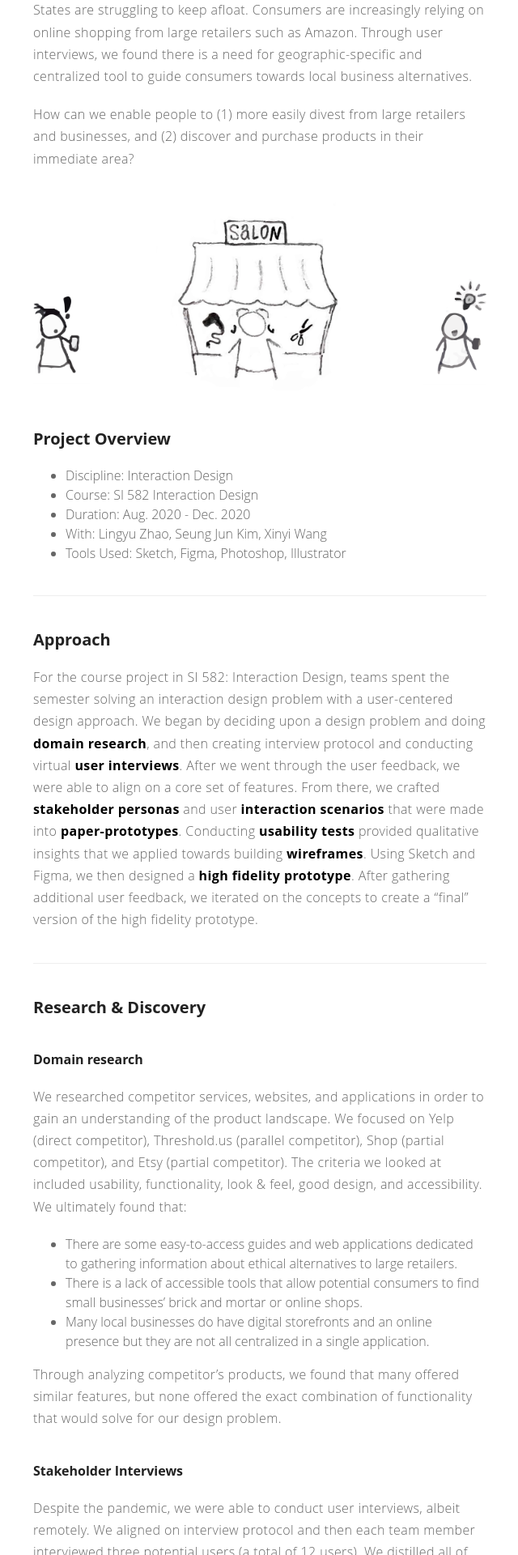
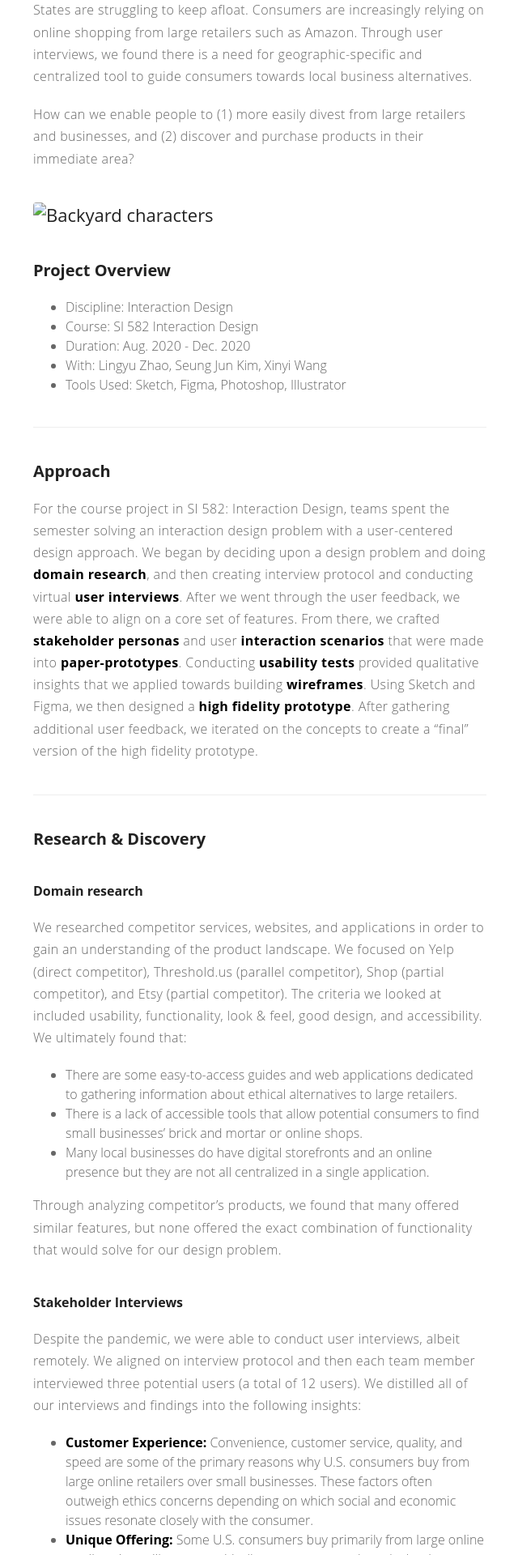
Before and after one commit to Nicholasdgiles/nicholasgiles.github.io, a Jekyll site: the page built from _posts/2020-12-13-interaction-design.markdown, in a window 1280 px wide. Shown: the part 1229-3149 px from the top of the page at 81% size, without its empty margins (319-959 px from the left). Built offline with Jekyll 4.4.1, drawn with Linux system fonts in a browser that asks for light colours.

Commit message:
url update

```diff
--- a/_posts/2020-12-13-interaction-design.markdown
+++ b/_posts/2020-12-13-interaction-design.markdown
@@ -11,7 +11,7 @@
 projects: true
 description: "Backyard mobile iOS app design | SI 582 Interaction Design."
 ---
-<img src="http://www.nicholasgiles.com/assets/images/hero_backyard.png" class="bigger-image" alt="Backyard Hero Image" />
+<img src="nicholasgiles.com/assets/images/hero_backyard.png" class="bigger-image" alt="Backyard Hero Image" />
 
 ### Design Problem
 
@@ -19,7 +19,7 @@
 
 How can we enable people to (1) more easily divest from large retailers and businesses, and (2) discover and purchase products in their immediate area?
 
-<img src="http://www.nicholasgiles.com/assets/images/character_sketch.png" alt="Backyard characters" />
+<img src="nicholasgiles.com/assets/images/character_sketch.png" alt="Backyard characters" />
 ---
 
 ### Project Overview
@@ -63,13 +63,13 @@
 
 We crafted two personas, focusing on the motivations and obstacles that people may experience while shopping or managing a small business. These simplified personas helped us orient ourselves when making product decisions.
 
-<img src="http://www.nicholasgiles.com/assets/images/persona1_header.png" alt="Persona 1" style="display: block; margin-left: auto; margin-right: auto;"/>
-<img src="http://www.nicholasgiles.com/assets/images/persona1_details.png" alt="Persona 1" style="display: block; margin-left: auto; margin-right: auto;"/>
+<img src="nicholasgiles.com/assets/images/persona1_header.png" alt="Persona 1" style="display: block; margin-left: auto; margin-right: auto;"/>
+<img src="nicholasgiles.com/assets/images/persona1_details.png" alt="Persona 1" style="display: block; margin-left: auto; margin-right: auto;"/>
 
 ---
 
-<img src="http://www.nicholasgiles.com/assets/images/persona2_header.png" alt="Persona 2" style="display: block; margin-left: auto; margin-right: auto;"/>
-<img src="http://www.nicholasgiles.com/assets/images/persona2_details.png" alt="Persona 2" style="display: block; margin-left: auto; margin-right: auto;"/>
+<img src="nicholasgiles.com/assets/images/persona2_header.png" alt="Persona 2" style="display: block; margin-left: auto; margin-right: auto;"/>
+<img src="nicholasgiles.com/assets/images/persona2_details.png" alt="Persona 2" style="display: block; margin-left: auto; margin-right: auto;"/>
 
 ---
 
@@ -89,10 +89,10 @@
 
 Sketching storyboards was the next step in the design process. I sketched each of the three interaction scenarios as well as additional standalone scenarios. These sketches ultimately helped with our brainstorming process.
 
-<img src="http://www.nicholasgiles.com/assets/images/user_scenario.png" alt="User scenario" />
+<img src="nicholasgiles.com/assets/images/user_scenario.png" alt="User scenario" />
 <figcaption class="caption">User Scenario</figcaption>
 
-<img src="http://www.nicholasgiles.com/assets/images/Backyard_Sketches.png" class="bigger-image" alt="Backyard Sketches" />
+<img src="nicholasgiles.com/assets/images/Backyard_Sketches.png" class="bigger-image" alt="Backyard Sketches" />
 <figcaption class="caption">Sketches</figcaption>
 
 Additionally, sketching storyboards helped us have conversations and define Backyard's core product functionality:
@@ -106,7 +106,7 @@
 
 Paper prototypes were the next phase of the design process. We pulled from our sketches and storyboards, as well as the core functionality, helped us come up with a basic site map and product userflow.
 <br><br>
-<img src="http://www.nicholasgiles.com/assets/images/paper_prototype.gif" style="display: block; margin-left: auto; margin-right: auto;" alt="Paper Prototype" />
+<img src="nicholasgiles.com/assets/images/paper_prototype.gif" style="display: block; margin-left: auto; margin-right: auto;" alt="Paper Prototype" />
 <br>
 
 After building the paper prototype, I conducted usability tests with the same stakeholders that we initially interviewed. Due to the pandemic, the paper prototype test was conducted virtually over zoom which presented many challenges. This changed the nature of the test and, thus, the results, but it did yield some valuable insights that we applied to building our wireframes:
@@ -119,7 +119,7 @@
 
 We received feedback to narrow the scope of our design solution. We considered the “flexibility-usability tradeoff” which states that products that prioritize flexibility are often more difficult to use. We chose to focus on consumers over small business owners in order to improve the usability of our app. Additionally, we decided our most import features are the search functionality and purchase flow. We made these features have the most touch points in the wireframes as they drive the most value.
 
-<img src="http://www.nicholasgiles.com/assets/images/wireframes.png" class="bigger-image" alt="Wireframes" />
+<img src="nicholasgiles.com/assets/images/wireframes.png" class="bigger-image" alt="Wireframes" />
 <figcaption class="caption">Wireframes</figcaption>
 
 ### Visual Design
@@ -129,27 +129,27 @@
 #### Inspiration
 
 I pulled inspiration from a number of websites and styles. This visual mood board served as a starting point for conversations with the team.
-<img src="http://www.nicholasgiles.com/assets/images/inspo.png" class="bigger-image" alt="Inspiration" />
+<img src="nicholasgiles.com/assets/images/inspo.png" class="bigger-image" alt="Inspiration" />
 <figcaption class="caption">Design Inspo</figcaption>
 
 <h4>Typography</h4>
-<img src="http://www.nicholasgiles.com/assets/images/typography.png" alt="Typography" />
+<img src="nicholasgiles.com/assets/images/typography.png" alt="Typography" />
 <h4>Colors</h4>
-<img src="http://www.nicholasgiles.com/assets/images/color_styles.png" alt="Color Styles" />
+<img src="nicholasgiles.com/assets/images/color_styles.png" alt="Color Styles" />
 <h4>Buttons</h4>
-<img src="http://www.nicholasgiles.com/assets/images/buttons.png" alt="Buttons" />
+<img src="nicholasgiles.com/assets/images/buttons.png" alt="Buttons" />
 <h4>Shadows</h4>
-<img src="http://www.nicholasgiles.com/assets/images/shadows.png" alt="Shadows" />
+<img src="nicholasgiles.com/assets/images/shadows.png" alt="Shadows" />
 
 #### V1 High-Fidelity Prototype
 
 The two screens I worked on for our v1 prototype included both of the advance search screens. Below you can see changes I made from the v1 to the v2 prototype.
 
-<img src="http://www.nicholasgiles.com/assets/images/prototype_evolution.png" style="display: block; margin-left: auto; margin-right: auto;" alt="Prototype Evolution" />
+<img src="nicholasgiles.com/assets/images/prototype_evolution.png" style="display: block; margin-left: auto; margin-right: auto;" alt="Prototype Evolution" />
 
 ---
 
-<img src="http://www.nicholasgiles.com/assets/images/prototype_evolution2.png" style="display: block; margin-left: auto; margin-right: auto;" alt="Prototype Evolution" />
+<img src="nicholasgiles.com/assets/images/prototype_evolution2.png" style="display: block; margin-left: auto; margin-right: auto;" alt="Prototype Evolution" />
 
 During an in-class design review, we received the following feedback on our v1 high fidelity prototype:
 * Visual elements are inconsistent.
@@ -162,7 +162,7 @@
 
 #### Final High-Fidelity Prototype
 
-<img src="http://www.nicholasgiles.com/assets/images/backyard_heroimage.png" class="bigger-image" alt="Backyard Hero Image" />
+<img src="nicholasgiles.com/assets/images/backyard_heroimage.png" class="bigger-image" alt="Backyard Hero Image" />
 
 For the final prototype, we took insights from our usability tests to make a number of changes, focusing on improving the accessibility of our visual design:
 * updated colors to ensure contrast ratio complied with WCAG and ADA requirements
@@ -173,7 +173,7 @@
 
 Below you can find the final product slides we presented on our last day of class.
 <br>
-<img src="http://www.nicholasgiles.com/assets/images/final-design.png" style="display: block; margin-left: auto; margin-right: auto;" alt="Key Panels" />
+<img src="nicholasgiles.com/assets/images/final-design.png" style="display: block; margin-left: auto; margin-right: auto;" alt="Key Panels" />
 
 ---
 
```
Also changed, not shown: 2 other files.
